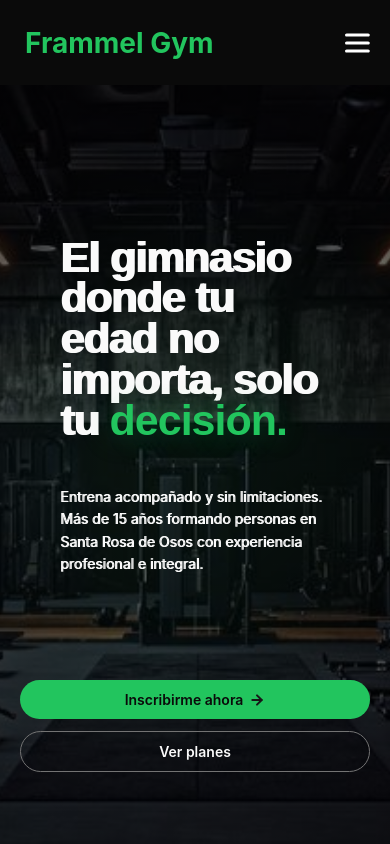
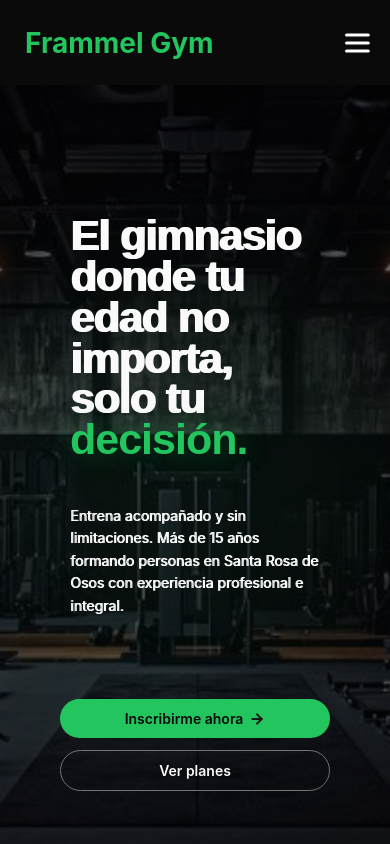
Before and after one commit to yepetopg/FrammelGym, a React (Create React App) app: page / in a window 390 px wide. Shown: the top 844 px of the page. Built offline with nearby package versions, Linux system fonts and the light colour scheme.

Commit message:
fix(hero-section): ajustar diseño responsive

```diff
--- a/src/features/Home/components/layout/HeroSection/heroSection.module.css
+++ b/src/features/Home/components/layout/HeroSection/heroSection.module.css
@@ -36,6 +36,7 @@
     max-width: 1200px;
 
     margin: 0 auto;
+    padding: 80px 40px;
 
     display: flex;
     flex-direction: column;
@@ -53,12 +54,12 @@ text-align: left;
 }
 
 .heroContent h1 {
-    max-width: 650px;
+    max-width: 720px;
     margin: 0 0 25px;
     color: var(--neutral-50);
     font-family: var(--font-heading);
 
-    /* Tamaño principal del título del Hero en desktop */
+
 
     font-size: 72px;
     font-weight: var(--font-extrabold);
@@ -68,13 +69,12 @@ text-align: left;
 }
 .heroContent h1 span {
     color: var(--primary-500);
-    display: inline-block;
-    white-space: pre;
+
     text-shadow: 0 0 30px rgba(34, 197, 94, 0.35);
 }
 
 .heroContent p {
-    margin-top: 25px;
+    margin: 28px 0 0;
     max-width: 520px;
 
     color: var(--neutral-50);
@@ -88,9 +88,9 @@ text-align: left;
     display: flex;
 
     align-items: center;
-    justify-content: center;
+    justify-content: flex-start;
     gap: 12px;
-    margin-top: 25px;
+    margin-top: 32px;
 }
 .heroActions a {
 display: inline-flex;
@@ -131,6 +131,9 @@ color: var(--neutral-950);
         min-height: calc(100vh - 85px);
         padding: 0 25px;
     }
+    .heroContent{
+        padding: 60px 20px;
+    }
     .heroContent h1 {
         font-size: 55px;
         letter-spacing: -1.5px;
@@ -139,12 +142,20 @@ color: var(--neutral-950);
         font-size: 15px;
         max-width: 450px;
     }
+    .heroActions {
+        width: 100%;
+        flex-wrap: wrap;
+    }
 }
 
 
 @media (max-width: 520px) {
     .heroSection {
+        min-height: calc(100vh-85px);
         padding: 0 20px;
+    }
+    .heroContent{
+        padding: 50px 10px;
     }
     .heroContent h1{
         font-size: 43px;
@@ -166,25 +177,23 @@ color: var(--neutral-950);
 }
 
 @media (max-width: 380px){
+    .heroSection {
+        padding: 0 15px;
+    }
+
+    .heroContent {
+        padding: 40px 5px;
+    }
+
     .heroContent h1 {
         font-size: 38px;
     }
+
     .heroContent p {
         font-size: 13px;
     }
 }
 
-.heroAccent {
-    width: 100px;
-
-    height: 5px;
-    margin-top: 25px;
-
-    background-color: var(--primary-500);
-    box-shadow: 0 0 18px rgba(34, 197, 94, 0.45);
-
-    border-radius: 999px;
-}
 
 .heroGlow {
     position: absolute;
```
